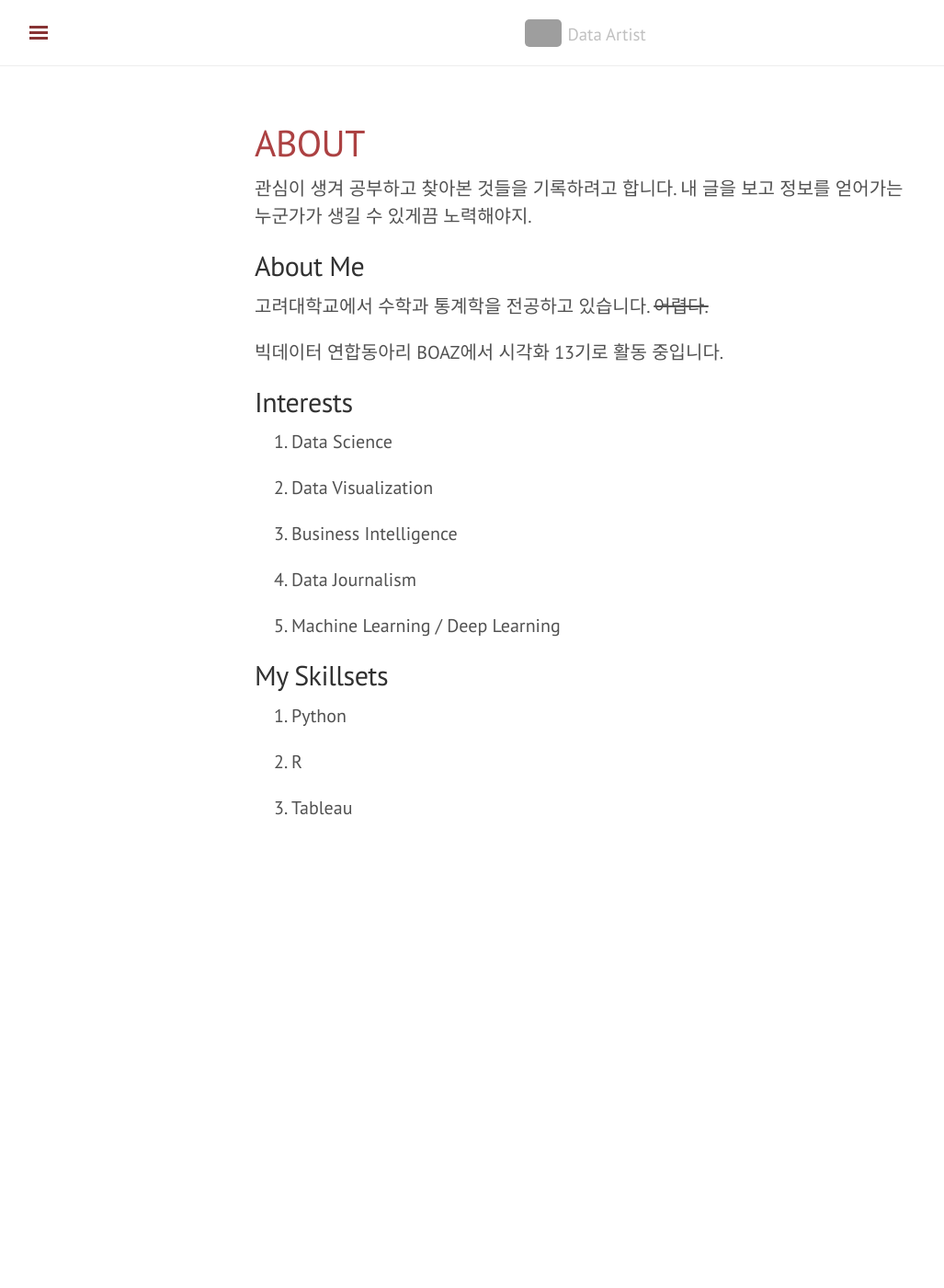
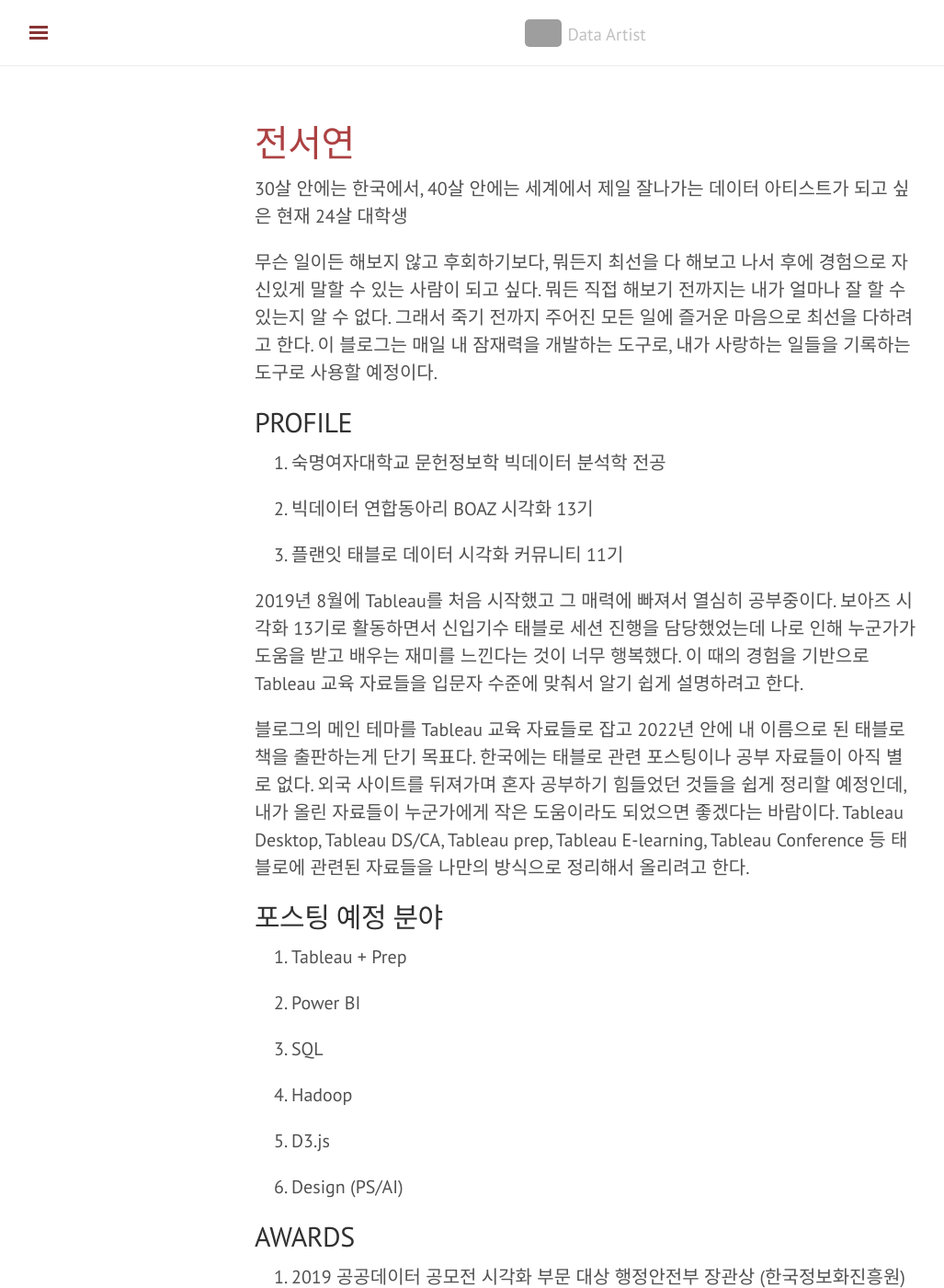
Before and after one commit to shanny924/shanny924.github.io, a Jekyll site: the page built from about.md, in a window 1280 px wide and 1400 px high. Shown: the whole window at 92% size, without its empty margins (3-1030 px from the left). Built offline with Jekyll 4.4.1, drawn with Linux system fonts in a browser that asks for light colours; nearby versions of some CDN libraries; some of the changed text lies outside the part shown; grey boxes are pictures that could not be loaded.

Commit message:
Update about.md

```diff
--- a/about.md
+++ b/about.md
@@ -1,32 +1,51 @@
 ---
 layout: page
-title: About
+title: 전서연
 ---
 
-관심이 생겨 공부하고 찾아본 것들을 기록하려고 합니다. 내 글을 보고 정보를 얻어가는 누군가가 생길 수 있게끔 노력해야지.
+30살 안에는 한국에서, 40살 안에는 세계에서 제일 잘나가는 데이터 아티스트가 되고 싶은 현재 24살 대학생
 
-## About Me
+무슨 일이든 해보지 않고 후회하기보다, 뭐든지 최선을 다 해보고 나서 후에 경험으로 자신있게 말할 수 있는 사람이 되고 싶다.
+뭐든 직접 해보기 전까지는 내가 얼마나 잘 할 수 있는지 알 수 없다. 그래서 죽기 전까지 주어진 모든 일에 즐거운 마음으로 최선을 다하려고 한다.
+이 블로그는 매일 내 잠재력을 개발하는 도구로, 내가 사랑하는 일들을 기록하는 도구로 사용할 예정이다.
 
-고려대학교에서 수학과 통계학을 전공하고 있습니다. ~~어렵다.~~
+## PROFILE
 
-빅데이터 연합동아리 BOAZ에서 시각화 13기로 활동 중입니다.
+1. 숙명여자대학교 문헌정보학 빅데이터 분석학 전공
 
-## Interests
+2. 빅데이터 연합동아리 BOAZ 시각화 13기
 
-1. Data Science
+3. 플랜잇 태블로 데이터 시각화 커뮤니티 11기
 
-2. Data Visualization
 
-3. Business Intelligence
+2019년 8월에 Tableau를 처음 시작했고 그 매력에 빠져서 열심히 공부중이다.
+보아즈 시각화 13기로 활동하면서 신입기수 태블로 세션 진행을 담당했었는데 나로 인해 누군가가 도움을 받고 배우는 재미를 느낀다는 것이 너무 행복했다.
+이 때의 경험을 기반으로 Tableau 교육 자료들을 입문자 수준에 맞춰서 알기 쉽게 설명하려고 한다.
 
-4. Data Journalism
+블로그의 메인 테마를 Tableau 교육 자료들로 잡고 2022년 안에 내 이름으로 된 태블로 책을 출판하는게 단기 목표다.
+한국에는 태블로 관련 포스팅이나 공부 자료들이 아직 별로 없다. 외국 사이트를 뒤져가며 혼자 공부하기 힘들었던 것들을 쉽게 정리할 예정인데, 내가 올린 자료들이 누군가에게 작은 도움이라도 되었으면 좋겠다는 바람이다. Tableau Desktop, Tableau DS/CA, Tableau prep, Tableau E-learning, Tableau Conference 등 태블로에 관련된 자료들을 나만의 방식으로 정리해서 올리려고 한다.
 
-5. Machine Learning / Deep Learning
 
-## My Skillsets
+## 포스팅 예정 분야
 
-1. Python
+1. Tableau + Prep
 
-2. R
+2. Power BI
 
-3. Tableau
+3. SQL
+
+4. Hadoop
+
+5. D3.js
+
+6. Design (PS/AI)
+
+
+
+## AWARDS
+
+1. 2019 공공데이터 공모전 시각화 부문 대상 행정안전부 장관상 (한국정보화진흥원)
+
+2. 2019 도서관 빅데이터 활용사례 및 아이디어 공모전 최우수상 국립중앙도서관장상 (문화체육관광부)
+
+3. 2019 Tableau student viz contest 3위 (Tableau software)
```
